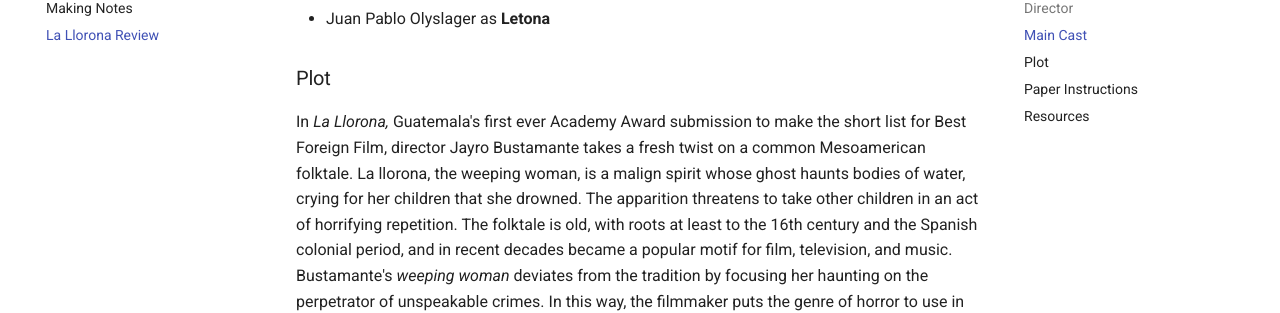
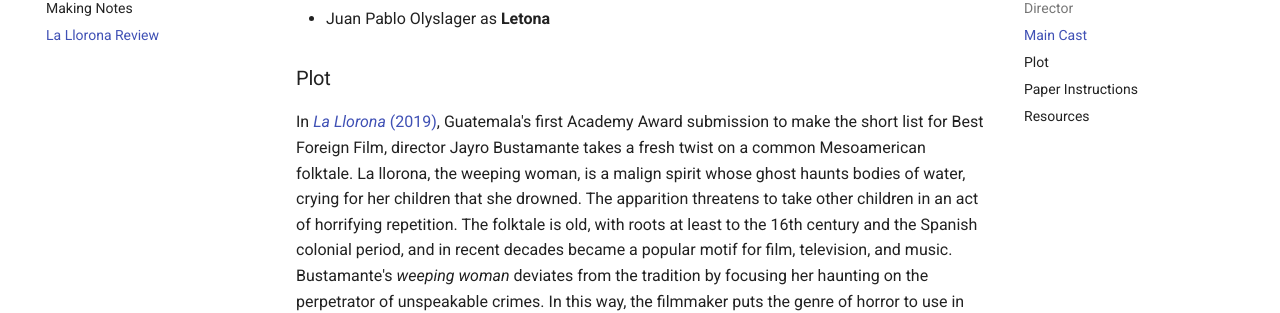
Before and after one commit to chadblack/2023MLA, an MkDocs documentation site: the page built from docs/resources/la llorona review essay.md, in a window 1280 px wide and 1400 px high, scrolled down 425 px. Shown: the part 148-461 px from the top of the window. Built offline with MkDocs 1.6.1 and Material for MkDocs 9.7.7, drawn with Linux system fonts in a browser that asks for light colours; some of the changed text lies outside the part shown.

Commit message:
la llorona tweaks

```diff
--- a/docs/resources/la llorona review essay.md
+++ b/docs/resources/la llorona review essay.md
@@ -18,7 +18,7 @@
 
 ### Plot
 
-In *La Llorona,* Guatemala's first ever Academy Award submission to make the short list for Best Foreign Film, director Jayro Bustamante takes a fresh twist on a common Mesoamerican folktale. La llorona, the weeping woman, is a malign spirit whose ghost haunts bodies of water, crying for her children that she drowned. The apparition threatens to take other children in an act of horrifying repetition. The folktale is old, with roots at least to the 16th century and the Spanish colonial period, and in recent decades became a popular motif for film, television, and music. Bustamante's *weeping woman* deviates from the tradition by focusing her haunting on the perpetrator of unspeakable crimes. In this way, the filmmaker puts the genre of horror to use in dealing with the collective trauma of a nation wracked by a violent, genocidal, dirty war against its own people.
+In [*La Llorona* (2019)](https://www.imdb.com/title/tt10767168/), Guatemala's first Academy Award submission to make the short list for Best Foreign Film, director Jayro Bustamante takes a fresh twist on a common Mesoamerican folktale. La llorona, the weeping woman, is a malign spirit whose ghost haunts bodies of water, crying for her children that she drowned. The apparition threatens to take other children in an act of horrifying repetition. The folktale is old, with roots at least to the 16th century and the Spanish colonial period, and in recent decades became a popular motif for film, television, and music. Bustamante's *weeping woman* deviates from the tradition by focusing her haunting on the perpetrator of unspeakable crimes. In this way, the filmmaker puts the genre of horror to use in dealing with the collective trauma of a nation wracked by a violent, genocidal, dirty war against its own people.
 
 The fictional General and former President Enrique Monteverde is being put on trial for crimes against humanity and acts of genocide during Guatemala's Civil War of the 1980s. The character is based on the real-life General and President Efraín Ríos Montt, an evangelical protestant and ally of the Reagan Administration in its war of containment in Central America.
 
```
Also changed, not shown: other parts of docs/resources/la llorona review essay.md (+1 -1 lines).
